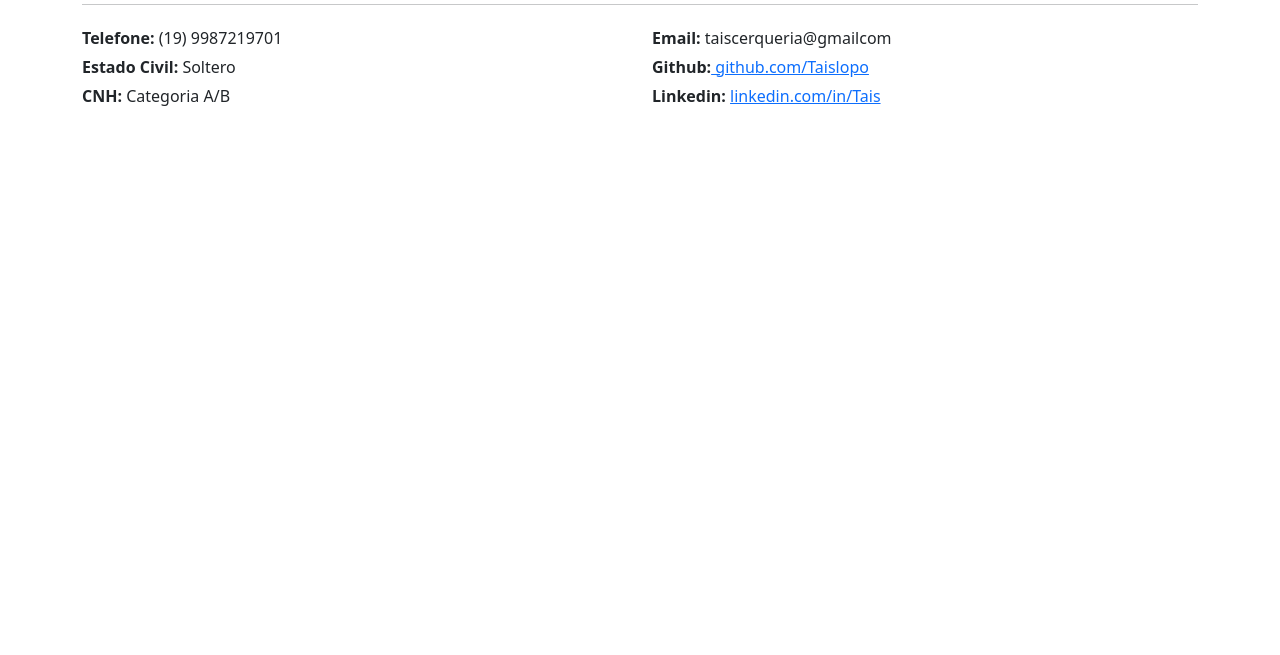
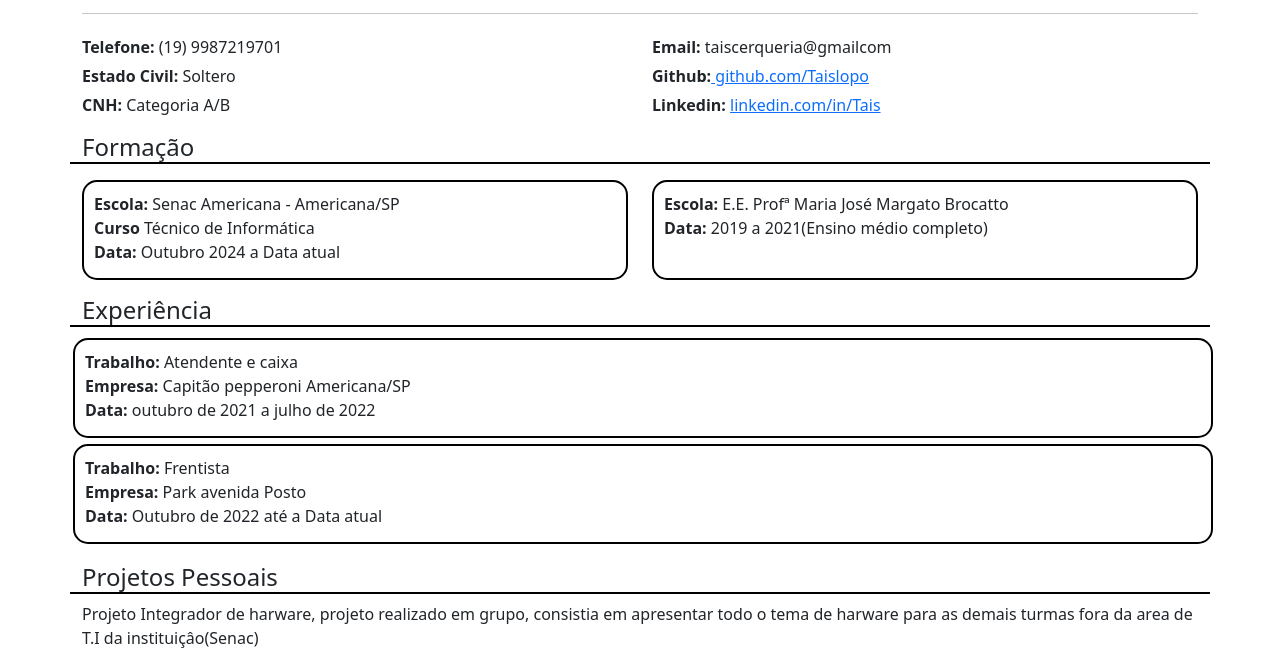
Before and after one commit to Taislopo/Taislopo.github.io, a plain HTML site: page index.html in a window 1280 px wide. Shown: the part 145-800 px from the top of the page. Drawn offline with nearby package versions, Linux system fonts and the light colour scheme.

Commit message:
Curriculo

```diff
--- a/css/style.css
+++ b/css/style.css
@@ -1,7 +1,7 @@
-.titulo-nome{
+.titulo-nome>h1{
     /* rem é 16 px */
     font-size: 3rem;
-    font-weight: 400;
+
     /* se é maiouscula minuscula
     text-transform: capitalize; */
 }
@@ -26,3 +26,62 @@
     text-transform: capitalize;
 
 }
+.dados-de-contato label,
+.dados-pessoais label{
+    margin-top: 5px;
+}
+.dados-de-contato>div{
+    width: 50%;
+    margin: 0 auto;
+    border: 2px solid black;
+    border-radius: 20px;
+    box-shadow: 3px 3px 10px rgb(127, 107, 107);
+    padding: 10px;
+}
+.dados-de-contato>div:hover{
+    scale: 1.02;
+    transition: ease-out 0.2s;
+    box-shadow: 3px 3px 10px rgb(127, 107, 107);
+}
+
+
+.formacao>h3,
+.experiencia>h3,
+.idiomas>h3,
+.projetos>h3{
+    border-bottom: 2px solid black;
+    font-size: 1.5rem;
+    font-weight: 400;
+}
+.formacao .cartao{
+    display: flex;
+    flex-direction: column;
+    border: 2px solid black;
+    border-radius: 15px;
+    padding: 10px;
+    height: 100px;
+}
+.formacao .cartao:hover{
+    scale: 1.02;
+    transition: ease-out 0.2s;
+    box-shadow: 3px 3px 10px rgb(127, 107, 107);
+}
+.experiencia>label>strong,
+.projetos>label>strong{
+    font-weight: 700;
+
+}
+.experiencia .cartao{
+    display: flex;
+    flex-direction: column;
+    border: 2px solid black;
+    border-radius: 15px;
+    padding: 10px;
+    height: 100px;
+    margin: 3px;
+}
+.experiencia .cartao:hover{
+    scale: 1.02;
+    transition: ease-out 0.2s;
+    box-shadow: 3px 3px 10px rgb(127, 107, 107);
+}
--- a/index.html
+++ b/index.html
@@ -1,12 +1,15 @@
 <!DOCTYPE html>
 <html lang="pt-br">
+
 <head>
     <meta charset="UTF-8">
     <meta name="viewport" content="width=device-width, initial-scale=1.0">
     <title>Curriculo</title>
-    <link href="https://cdn.jsdelivr.net/npm/bootstrap@5.3.6/dist/css/bootstrap.min.css" rel="stylesheet" integrity="sha384-4Q6Gf2aSP4eDXB8Miphtr37CMZZQ5oXLH2yaXMJ2w8e2ZtHTl7GptT4jmndRuHDT" crossorigin="anonymous">
+    <link href="https://cdn.jsdelivr.net/npm/bootstrap@5.3.6/dist/css/bootstrap.min.css" rel="stylesheet"
+        integrity="sha384-4Q6Gf2aSP4eDXB8Miphtr37CMZZQ5oXLH2yaXMJ2w8e2ZtHTl7GptT4jmndRuHDT" crossorigin="anonymous">
     <link rel="stylesheet" href="css/style.css">
 </head>
+
 <body>
     <section class="container">
         <div class="titulo-nome text-center mt-5">
@@ -14,7 +17,7 @@
             <h5 class="objetivo">Segurança de informação</h5>
             <hr>
         </div>
-        <main class="row">
+        <nav class="row">
 
 
             <div class="dados-pessoais col">
@@ -25,7 +28,7 @@
                 <label class="Estado civil"><strong>Estado civil:</strong> Soltero
                 </label>
 
-                <label class="Cnh"> <strong> CNH:</strong>  Categoria A/B</label>
+                <label class="Cnh"> <strong> CNH:</strong> Categoria A/B</label>
 
             </div>
 
@@ -37,17 +40,58 @@
 
                 <label class="github">
                     <strong>Github:</strong><a href="https://github.com/Taislopo" target="_blank">
-                         github.com/Taislopo</a>
+                        github.com/Taislopo</a>
                 </label>
 
                 <label class="linkedin">
                     <strong> linkedin:</strong>
-                    <a href="https://www.linkedin.com/feed/?trk=guest_homepage-basic_nav-header-signin" target="_blank"> linkedin.com/in/Tais</a>
-                 </label>
+                    <a href="https://www.linkedin.com/feed/?trk=guest_homepage-basic_nav-header-signin" target="_blank">
+                        linkedin.com/in/Tais</a>
+                </label>
+            </div>
+        </nav>
+        <section class="row formacao mt-3">
+            <h3>Formação</h3>
+            <main class="col-6 mt-2">
+                <div class="cartao">
+                    <label><strong>Escola:</strong> Senac Americana - Americana/SP</label>
+                    <label><strong>Curso</strong> Técnico de Informática</label>
+                    <label><strong>Data:</strong> Outubro 2024 a Data atual</label>
+                </div>
+            </main>
+            </main>
+            <main class="col-6 mt-2">
+                <div class="cartao">
+                    <label><strong>Escola: </strong> E.E. Profª Maria José Margato Brocatto</label>
+                    <label><strong>Data: </strong> 2019 a 2021(Ensino médio completo)</label>
+                </div>
+            </main>
 
+        </section>
+        <section class="row experiencia mt-3">
+            <h3>Experiência</h3>
+            <div class="cartao">
+                <label><strong>Trabalho: </strong> Atendente e caixa</label>
+                <label><strong>Empresa: </strong> Capitão pepperoni Americana/SP</label>
+                <label><strong>Data: </strong> outubro de 2021 a julho de 2022 </label>
             </div>
+            <div class="cartao">
+                <label><strong>Trabalho: </strong> Frentista</label>
+                <label><strong>Empresa: </strong> Park avenida Posto</label>
+                <label><strong>Data: </strong> Outubro de 2022 até a Data atual</label>
+            </div>
+        </section>
+        <section class="row projetos mt-3">
+            <h3>Projetos Pessoais</h3>
+            <label>Projeto Integrador de harware, projeto realizado em grupo, consistia em apresentar todo o tema de
+                harware para as demais turmas fora da area de T.I da instituiçâo(Senac)</label>
+        </section>
 
-        </main>
+    </section>
+    </section>
+
+
     </section>
 </body>
+
 </html>
```
